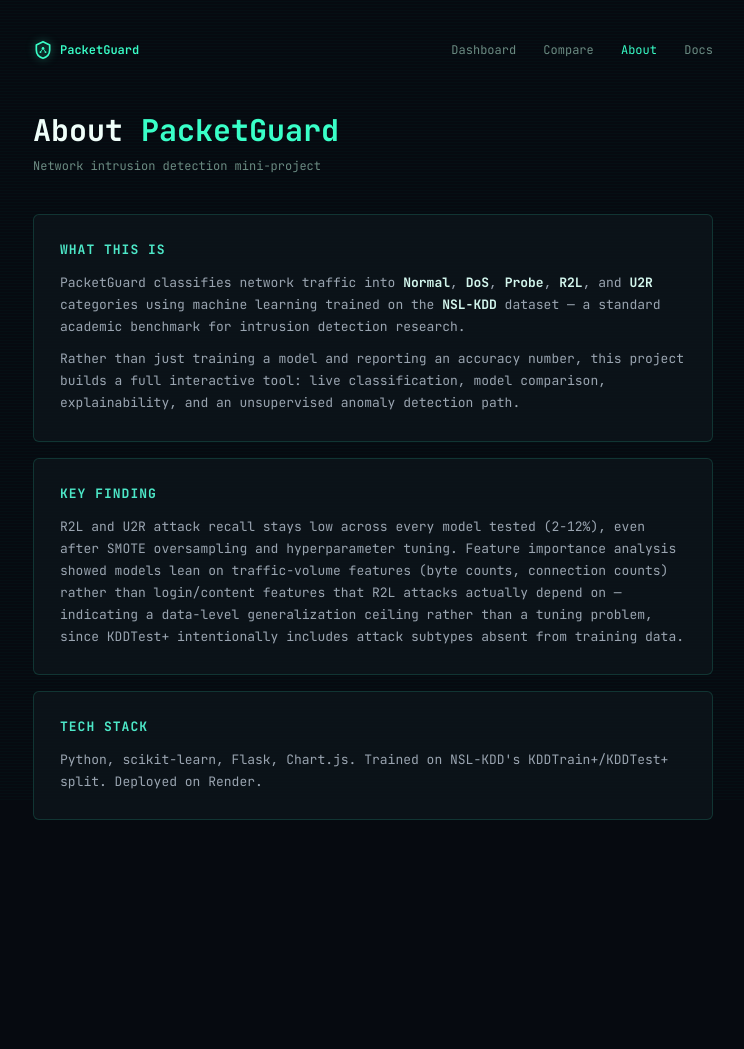
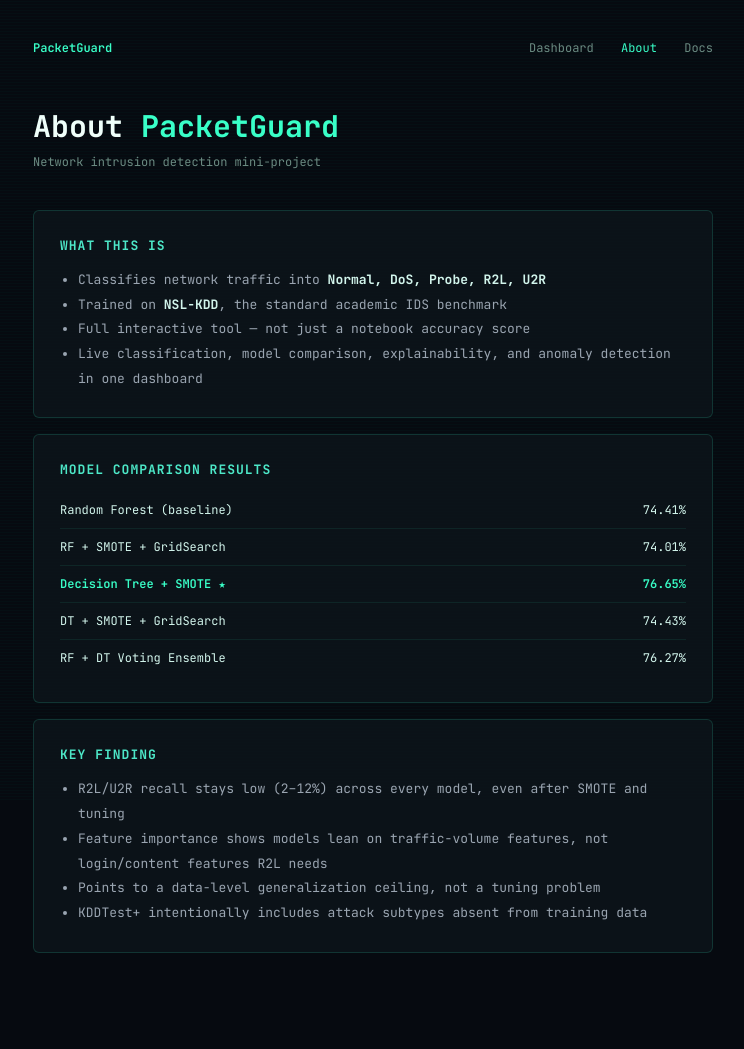
Before and after one commit to Ananya5105/PacketGuard, a Flask app: page /about in a window 1280 px wide. Shown: the whole page, without its empty margins (267-1011 px from the left). Before the commit the page ends 820 px from the top, so only its background shows below. Run offline with Flask 3, Linux system fonts and the light colour scheme; parts of the project's set-up code (start-up, migrations or seed data) failed here and were passed over.

Commit message:
Update landing stats, about page bullets, remove tech stack

```diff
--- a/templates/about.html
+++ b/templates/about.html
@@ -19,8 +19,7 @@
         nav { display: flex; justify-content: space-between; align-items: center; font-size: 12px; margin-bottom: 50px; }
         nav a { color: #6B8B82; text-decoration: none; margin-left: 20px; }
         nav a.active { color: #39FFC8; }
-        .brand { color: #39FFC8 !important; font-weight: 600; margin-left: 0 !important; display: flex; align-items: center; gap: 7px; }
-        .brand svg { flex-shrink: 0; filter: drop-shadow(0 0 4px rgba(57,255,200,0.5)); }
+        .brand { color: #39FFC8 !important; font-weight: 600; margin-left: 0 !important; }
 
         h1 { font-weight: 700; font-size: 30px; color: #EFFFFA; margin: 0 0 8px; }
         h1 span { color: #39FFC8; }
@@ -34,9 +33,8 @@
             font-size: 13px; text-transform: uppercase; letter-spacing: 1px;
             color: #4DE8C8; margin: 0 0 14px;
         }
-        .card p { font-size: 13px; color: #9AA5B1; line-height: 1.7; margin: 0 0 10px; }
-        .card p:last-child { margin-bottom: 0; }
-        .card strong { color: #D2F5EC; }
+        .card ul { font-size: 13px; color: #9AA5B1; line-height: 1.9; margin: 0; padding-left: 18px; }
+        .card ul strong { color: #D2F5EC; }
 
         .comparison-row {
             display: flex; justify-content: space-between; font-size: 12px;
@@ -49,19 +47,9 @@
 <body>
 <div class="wrap">
     <nav>
-        <a href="/" class="brand">
-            <svg width="20" height="20" viewBox="0 0 24 24" fill="none" stroke="#39FFC8" stroke-width="2" stroke-linecap="round" stroke-linejoin="round">
-                <path d="M12 2l8 4v6c0 5-3.5 8.5-8 10-4.5-1.5-8-5-8-10V6l8-4z"/>
-                <circle cx="12" cy="10" r="1.5" fill="#39FFC8" stroke="none"/>
-                <circle cx="9" cy="14.5" r="1.1" fill="#39FFC8" stroke="none"/>
-                <circle cx="15" cy="14.5" r="1.1" fill="#39FFC8" stroke="none"/>
-                <path d="M12 10L9 14.5M12 10L15 14.5" stroke-width="1"/>
-            </svg>
-            PacketGuard
-        </a>
+        <a href="/" class="brand">PacketGuard</a>
         <div>
             <a href="/dashboard">Dashboard</a>
-            <a href="/compare">Compare</a>
             <a href="/about" class="active">About</a>
             <a href="/docs">Docs</a>
         </div>
@@ -72,29 +60,31 @@
 
     <div class="card">
         <h2>What This Is</h2>
-        <p>PacketGuard classifies network traffic into <strong>Normal</strong>, <strong>DoS</strong>,
-        <strong>Probe</strong>, <strong>R2L</strong>, and <strong>U2R</strong> categories using
-        machine learning trained on the <strong>NSL-KDD</strong> dataset — a standard academic
-        benchmark for intrusion detection research.</p>
-        <p>Rather than just training a model and reporting an accuracy number, this project builds
-        a full interactive tool: live classification, model comparison, explainability, and an
-        unsupervised anomaly detection path.</p>
+        <ul>
+            <li>Classifies network traffic into <strong>Normal, DoS, Probe, R2L, U2R</strong></li>
+            <li>Trained on <strong>NSL-KDD</strong>, the standard academic IDS benchmark</li>
+            <li>Full interactive tool — not just a notebook accuracy score</li>
+            <li>Live classification, model comparison, explainability, and anomaly detection in one dashboard</li>
+        </ul>
+    </div>
+
+    <div class="card">
+        <h2>Model Comparison Results</h2>
+        <div class="comparison-row"><span>Random Forest (baseline)</span><span>74.41%</span></div>
+        <div class="comparison-row"><span>RF + SMOTE + GridSearch</span><span>74.01%</span></div>
+        <div class="comparison-row"><span class="best">Decision Tree + SMOTE ★</span><span class="best">76.65%</span></div>
+        <div class="comparison-row"><span>DT + SMOTE + GridSearch</span><span>74.43%</span></div>
+        <div class="comparison-row"><span>RF + DT Voting Ensemble</span><span>76.27%</span></div>
     </div>
 
     <div class="card">
         <h2>Key Finding</h2>
-        <p>R2L and U2R attack recall stays low across every model tested (2-12%), even after SMOTE
-        oversampling and hyperparameter tuning. Feature importance analysis showed models lean on
-        traffic-volume features (byte counts, connection counts) rather than login/content features
-        that R2L attacks actually depend on — indicating a data-level generalization ceiling rather
-        than a tuning problem, since KDDTest+ intentionally includes attack subtypes absent from
-        training data.</p>
-    </div>
-
-    <div class="card">
-        <h2>Tech Stack</h2>
-        <p>Python, scikit-learn, Flask, Chart.js. Trained on NSL-KDD's KDDTrain+/KDDTest+ split.
-        Deployed on Render.</p>
+        <ul>
+            <li>R2L/U2R recall stays low (2–12%) across every model, even after SMOTE and tuning</li>
+            <li>Feature importance shows models lean on traffic-volume features, not login/content features R2L needs</li>
+            <li>Points to a data-level generalization ceiling, not a tuning problem</li>
+            <li>KDDTest+ intentionally includes attack subtypes absent from training data</li>
+        </ul>
     </div>
 </div>
 </body>
```
Also changed, not shown: templates/landing.html (+8 -36 lines).
